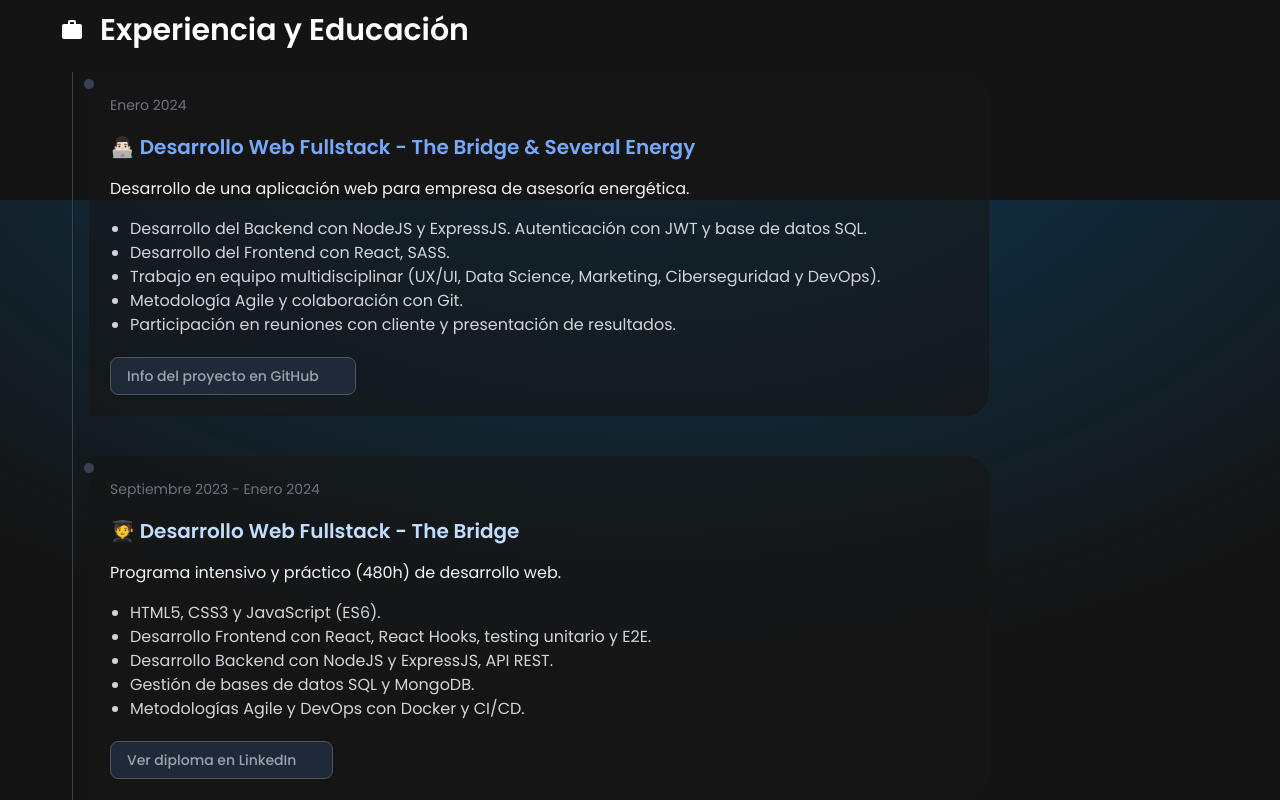
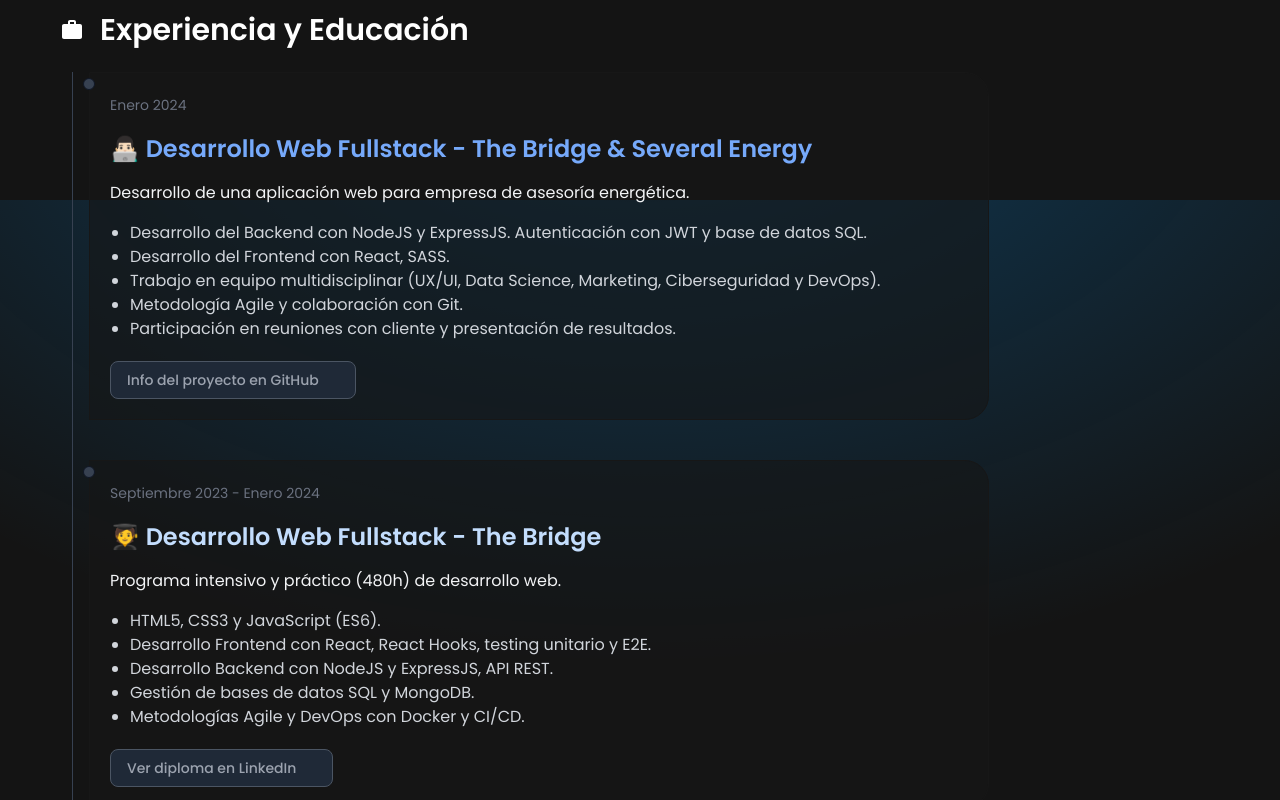
Before and after one commit to AxelothLeohryn/portfolio-web-react, a React (Vite) app: page / in a window 1280 px wide. Shown: the part 4600-5400 px from the top of the page. Built offline with nearby package versions, Linux system fonts and the light colour scheme.

Commit message:
Update ExperienceItem.jsx

```diff
--- a/src/components/Main/Experience/ExperienceItem/ExperienceItem.jsx
+++ b/src/components/Main/Experience/ExperienceItem/ExperienceItem.jsx
@@ -21,7 +21,7 @@
           {date}
         </time>
         <h3
-          className={`text-xl font-semibold ${
+          className={`text-2xl font-semibold ${
             isWork ? "text-blue-400" : isEducation ? "text-blue-200" : ""
           } my-4`}
         >
```
